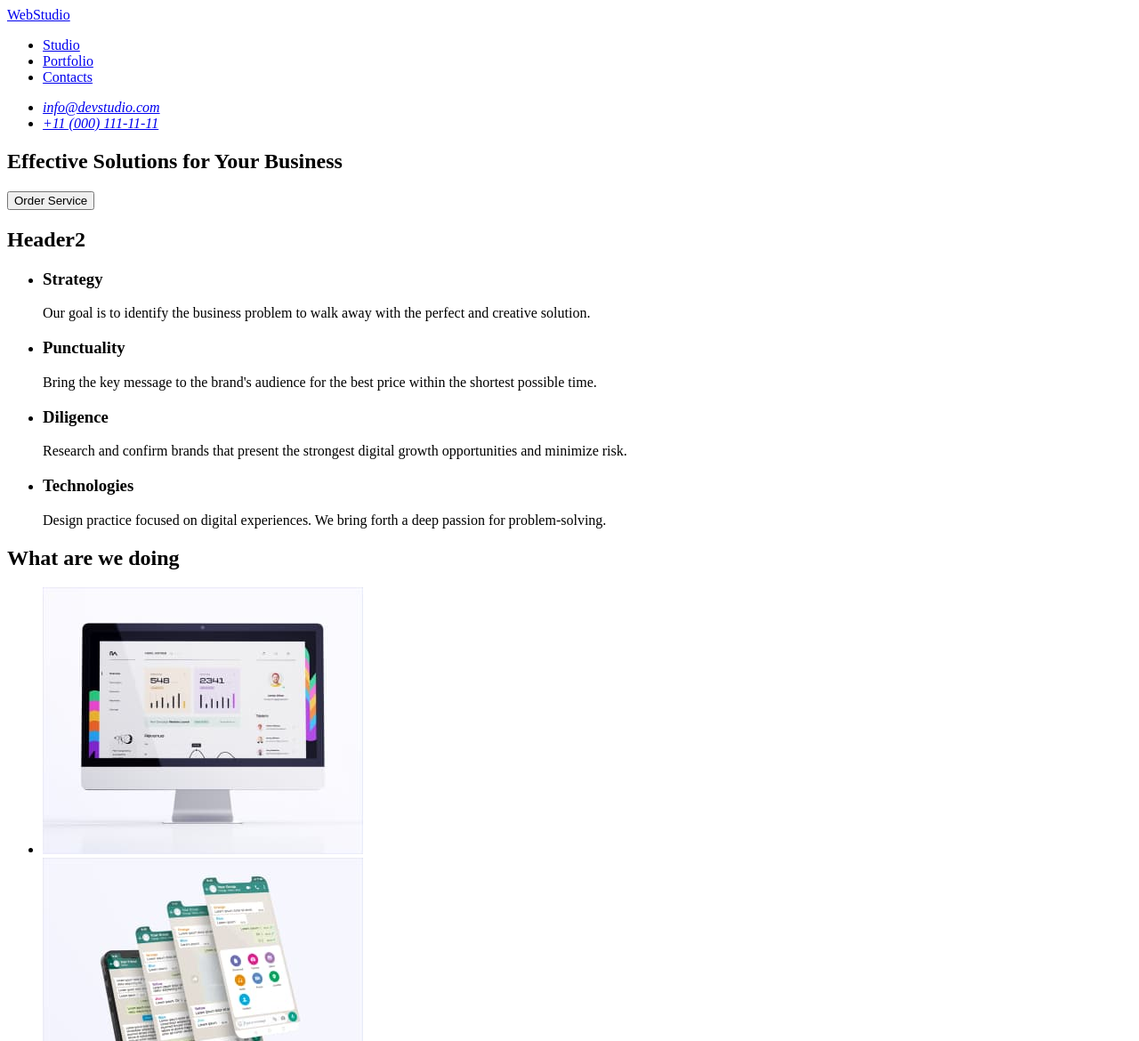
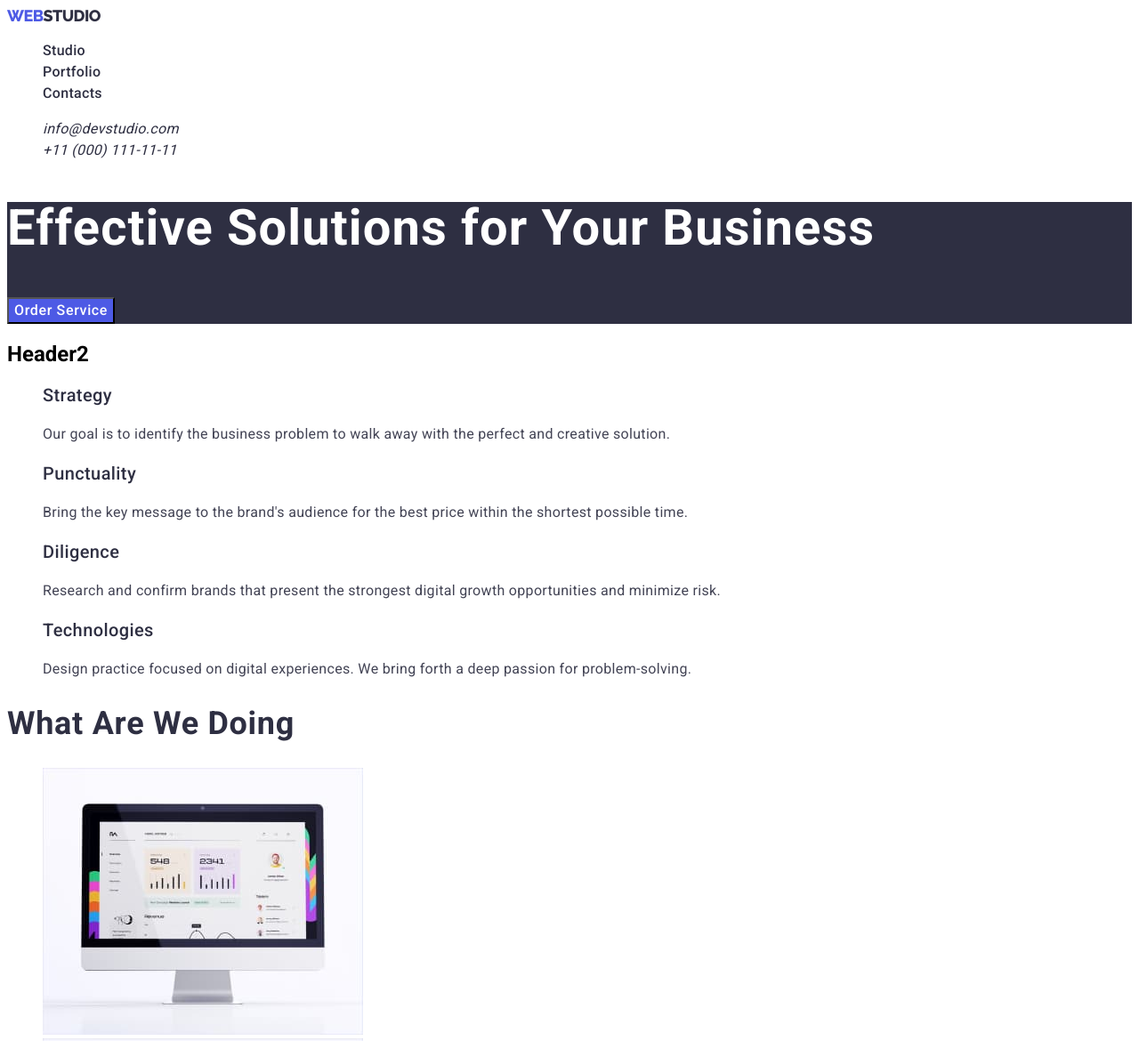
Before and after one commit to Mainsky-web/goit-markup-hw-02, a plain HTML site: page index.html in a window 1280 px wide. Shown: the top 1170 px of the page at 89% size. Drawn offline with Linux system fonts and the light colour scheme.

Commit message:
add styles

```diff
--- /dev/null
+++ b/css/sryles.css
@@ -0,0 +1,184 @@
+body {
+    font-family: 'Roboto', sans-serif;
+}
+
+.link {
+    text-decoration: none;
+}
+
+.list {
+    list-style-type: none;
+}
+
+/*  Header  */
+
+.header-nav-logo {
+    color: #2E2F42;
+    background-color: #FFF;
+font-size: 18px;
+font-family: Raleway;
+font-weight: 800;
+line-height: 1.16;
+letter-spacing: -0.03em;
+text-transform: uppercase;
+}
+.logo-acc {
+    color: var(--iris, #4D5AE5);
+}
+.header-nav {
+}
+.header-list {
+
+}
+.header-list-item {
+}
+.header-list-link{
+    color: #2E2F42;
+    font-size: 16px;
+    font-weight: 500;
+    line-height: 1.50;
+    letter-spacing: 0.02em;
+
+}
+.header-list-link:hover,
+.header-list-link:focus{
+color: #4D5AE5;
+}
+
+.header-address {
+
+}
+.header-address-link {
+color:#2E2F42;
+font-size: 16px;
+line-height: 1.50;
+letter-spacing: 0.02em;
+}
+
+.header-address-link:hover,
+.header-address-link:focus{
+color: #4D5AE5;
+}
+
+/* Hero */
+
+.hero {
+    background-color: #2E2F42;
+}
+.hero-title {
+    color: var(--white, #FFF);
+font-size: 56px;
+font-weight: 700;
+line-height: 1.07;
+letter-spacing: 0.02em;
+}
+.hero-btn {
+    color: #FFF;
+    background-color: #4D5AE5;
+    font-size: 16px;
+    font-family: inherit;
+    font-weight: 500;
+    line-height: 1.50;
+    letter-spacing: 0.04em;
+    cursor: pointer;
+}
+
+/* Strategy */
+
+.strategy {
+    background-color: #FFF;
+}
+.strategy-list {
+}
+.strategy-list-item {
+}
+.strategy-title {
+    color: var(--navyblue, #2E2F42);
+font-size: 20px;
+font-weight: 500;
+line-height: 1.20;
+letter-spacing: 0.02em;
+}
+.strategy-text {
+    color: var(--slate, #434455);
+font-size: 16px;
+line-height: 1.50;
+letter-spacing: 0.02em;
+}
+
+/* Portfolio */
+
+.portfolio {
+    background-color: #FFF;
+}
+.portfolio-title {
+    color: var(--navyblue, #2E2F42);
+    font-size: 36px;
+    font-weight: 700;
+    line-height: 1.11;
+    letter-spacing: 0.02em;
+    text-transform: capitalize;
+}
+.portfolio-list {
+}
+.portfolio-item {
+}
+
+/* Team */
+
+.team {
+    background-color: #FFF;
+}
+.team-title {
+    color: var(--navyblue, #2E2F42);
+    font-size: 36px;
+    font-weight: 700;
+    line-height: 1.11;
+    letter-spacing: 0.02em;
+    text-transform: capitalize;
+}
+.team-list {
+}
+.team-item {
+}
+
+.team-subtitle {
+    color: var(--navyblue, #2E2F42);
+    font-size: 20px;
+    font-weight: 500;
+    line-height: 1.20;
+    letter-spacing: 0.02em;
+}
+
+.team-text {
+    color: var(--slate, #434455);
+    font-size: 16px;
+    line-height: 1.50;
+    letter-spacing: 0.02em;
+}
+
+/* Footer */
+
+.footer {
+    background-color: #2E2F42;
+}
+.footer-logo {
+    color: #FFF;
+    background-color: #2E2F42;
+font-size: 18px;
+font-family: Raleway;
+font-weight: 800;
+line-height: 1.16;
+letter-spacing: -0.03em;
+text-transform: uppercase;
+}
+.footer-logo-acc {
+    color: var(--iris, #4D5AE5);
+}
+
+.footer-text {
+    color: var(--cloud, #F4F4FD);
+font-size: 16px;
+line-height: 1.50;
+letter-spacing: 0.02em;
+}
--- a/index.html
+++ b/index.html
@@ -1,117 +1,137 @@
 <!DOCTYPE html>
 <html lang="en">
   <head>
-    <meta charset="UTF-8">
-    <meta http-equiv="X-UA-Compatible" content="IE=edge">
-    <meta name="viewport" content="width=device-width, initial-scale=1.0">
+    <meta charset="UTF-8" />
+    <meta http-equiv="X-UA-Compatible" content="IE=edge" />
+    <meta name="viewport" content="width=device-width, initial-scale=1.0" />
+    <link rel="preconnect" href="https://fonts.googleapis.com">
+<link rel="preconnect" href="https://fonts.gstatic.com" crossorigin>
+<link href="https://fonts.googleapis.com/css2?family=Montserrat:wght@400;700&family=Raleway:wght@800&family=Roboto:wght@400;500;700&display=swap" rel="stylesheet">
     <title>goit-markup-hw-01</title>
+    <link rel="stylesheet" href="/css/sryles.css">
   </head>
   <body>
-
+    <!-- Header -->
     <header>
-<nav>
-    <a href="./index.html">WebStudio</a>
-    <ul>
-        <li><a href="#studio">Studio</a></li>
-        <li><a href="#portfolio">Portfolio</a></li>
-        <li><a href="#contacts">Contacts</a></li>
+      <nav class="header-nav">
+        <a class="header-nav-logo link" href="./index.html"> <span class="logo-acc">Web</span>Studio</a>
+        <ul class="header-list list">
+          <li class="header-list-item"><a class="header-list-link link" href="#studio">Studio</a></li>
+          <li class="header-list-item"><a class="header-list-link link" href="#portfolio">Portfolio</a></li>
+          <li class="header-list-item"><a class="header-list-link link" href="#contacts">Contacts</a></li>
         </ul>
       </nav>
-<address>
-    <ul>
-        <li>
-            <a href="mailto:info@devstudio.com">info@devstudio.com</a>
+      <address class="header-address">
+        <ul class="header-address-list list">
+          <li class="header-address-item">
+            <a class="header-address-link link" href="mailto:info@devstudio.com">info@devstudio.com</a>
           </li>
-        <li>
-            <a href="tel:+110001111111">+11 (000) 111-11-11</a>
+          <li class="header-address-item">
+            <a class="header-address-link link" href="tel:+110001111111">+11 (000) 111-11-11</a>
           </li>
         </ul>
       </address>
     </header>
     <main>
-<section>
-    <h1>Effective Solutions for Your Business</h1>
-    <button type="button"
-    >Order Service</button>
+
+      <!-- Hero -->
+      <section class="hero">
+        <h1 class="hero-title">Effective Solutions for Your Business</h1>
+        <button type="button" class="hero-btn">Order Service</button>
       </section>
 
-<!-- Block Feature -->
+      <!-- Strategy -->
       <section>
-    <h2>Header2</h2>
-    <ul>
-        <li>
-            <h3>Strategy</h3>
-            <p>
-                Our goal is to identify the business problem to walk away with the perfect and creative solution.
+        <h2 class="strategy">Header2</h2>
+        <ul class="strategy-list list">
+          <li class="strategy-list-item">
+            <h3 class="strategy-title">Strategy</h3>
+            <p class="strategy-text">
+              Our goal is to identify the business problem to walk away with the
+              perfect and creative solution.
             </p>
           </li>
-        <li> <h3>Punctuality</h3>
-            <p>
-                Bring the key message to the brand's audience for the best price within the shortest possible time.
-            </p></li>
-        <li> <h3>Diligence</h3>
-            <p>
-                Research and confirm brands that present the strongest digital growth opportunities and minimize risk.
-            </p></li>
-        <li> <h3>Technologies</h3>
-            <p>
-                Design practice focused on digital experiences. We bring forth a deep passion for problem-solving.
-            </p></li>
-    </ul>
-</section>
-
-<!-- Block Portfolio -->
-<section>
-<h2 id="portfolio">What are we doing</h2>
-<ul>
-    <li>
-        <img src="./images/img1.jpg" alt="Computer" width="360"/>
+          <li class="strategy-list-item">
+            <h3 class="strategy-title">Punctuality</h3>
+            <p class="strategy-text">
+              Bring the key message to the brand's audience for the best price
+              within the shortest possible time.
+            </p>
           </li>
-    <li>
-        <img src="./images/img2.jpg" alt="Phone" width="360"/>
+          <li class="strategy-list-item">
+            <h3 class="strategy-title">Diligence</h3>
+            <p class="strategy-text">
+              Research and confirm brands that present the strongest digital
+              growth opportunities and minimize risk.
+            </p>
           </li>
-    <li>
-        <img src="./images/img3.jpg" alt="Phoneinhand" width="360"/>
+          <li class="strategy-list-item">
+            <h3 class="strategy-title">Technologies</h3>
+            <p class="strategy-text">
+              Design practice focused on digital experiences. We bring forth a
+              deep passion for problem-solving.
+            </p>
           </li>
         </ul>
       </section>
 
-<!-- Block Team -->
-<section>
-<h2>Our Team</h2>
-<ul>
-    <li>
-    <img src="./images/img11.jpg" alt="Product Designer" width="264"/>
-    <h3>Mark Guerrero</h3>
-    <p>Product Designer</p>
+      <!-- Portfolio -->
+      <section class="portfolio">
+
+        <h2 id="portfolio" class="portfolio-title">What are we doing</h2>
+
+        <ul class="portfolio-list list">
+          <li class="portfolio-iyem">
+            <img src="./images/img1.jpg" alt="Computer" width="360" />
           </li>
-<li>
-    <img src="./images/img22.jpg" alt="Frontend Developer" width="264"/>
-    <h3>Tom Ford</h3>
-    <p>Frontend Developer</p>
+          <li class="portfolio-item">
+            <img src="./images/img2.jpg" alt="Phone" width="360" />
           </li>
-<li>
-    <img src="./images/img33.jpg" alt="Marketing" width="264"/>
-    <h3>Camila Garcia</h3>
-    <p>Marketing</p>
+          <li class="portfolio-iyem">
+            <img src="./images/img3.jpg" alt="Phoneinhand" width="360" />
           </li>
-<li>
-    <img src="./images/img44.jpg" alt="UI Designer" width="264"/>
-    <h3>Daniel Wilson</h3>
-    <p>UI Designer</p>
+        </ul>
+      </section>
+
+      <!-- Team -->
+      <section class="team">
+        <h2 class="team-title">Our Team</h2>
+        <ul class="team-list list">
+          <li class="team-item">
+            <img src="./images/img11.jpg" alt="Product Designer" width="264" />
+            <h3 class="team-subtitle">Mark Guerrero</h3>
+            <p class="team-text">Product Designer</p>
+          </li>
+          <li class="team-item">
+            <img
+              src="./images/img22.jpg"
+              alt="Frontend Developer"
+              width="264"
+            />
+            <h3 class="team-subtitle">Tom Ford</h3>
+            <p class="team-text">Frontend Developer</p>
+          </li>
+          <li class="team-item">
+            <img src="./images/img33.jpg" alt="Marketing" width="264" />
+            <h3 class="team-subtitle">Camila Garcia</h3>
+            <p class="team-text">Marketing</p>
+          </li>
+          <li class="team-item">
+            <img src="./images/img44.jpg" alt="UI Designer" width="264" />
+            <h3 class="team-subtitle">Daniel Wilson</h3>
+            <p class="team-text">UI Designer</p>
           </li>
         </ul>
       </section>
     </main>
 
     <!-- Footer -->
-<footer>
-    <a href="./index.html">WebStudio</a>
-    <p>
-        Increase the flow of customers and sales for your business with digital marketing & growth solutions.
+    <footer class="footer">
+      <a class="footer-logo link" href="./index.html"><span class="footer-logo-acc">Web</span>Studio</a>
+      <p class="footer-text">
+        Increase the flow of customers and sales for your business with digital
+        marketing & growth solutions.
       </p>
-
     </footer>
-
   </body>
 </html>
```
Also changed, not shown: 1 other file. Lines whose indentation alone changed are shown as unchanged.
